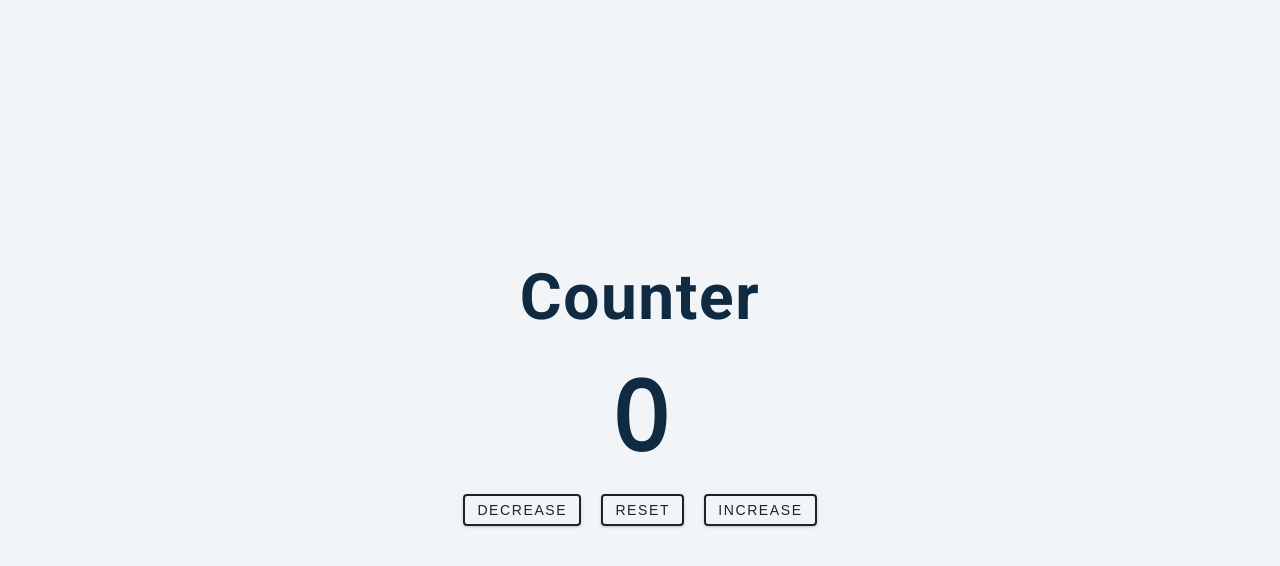
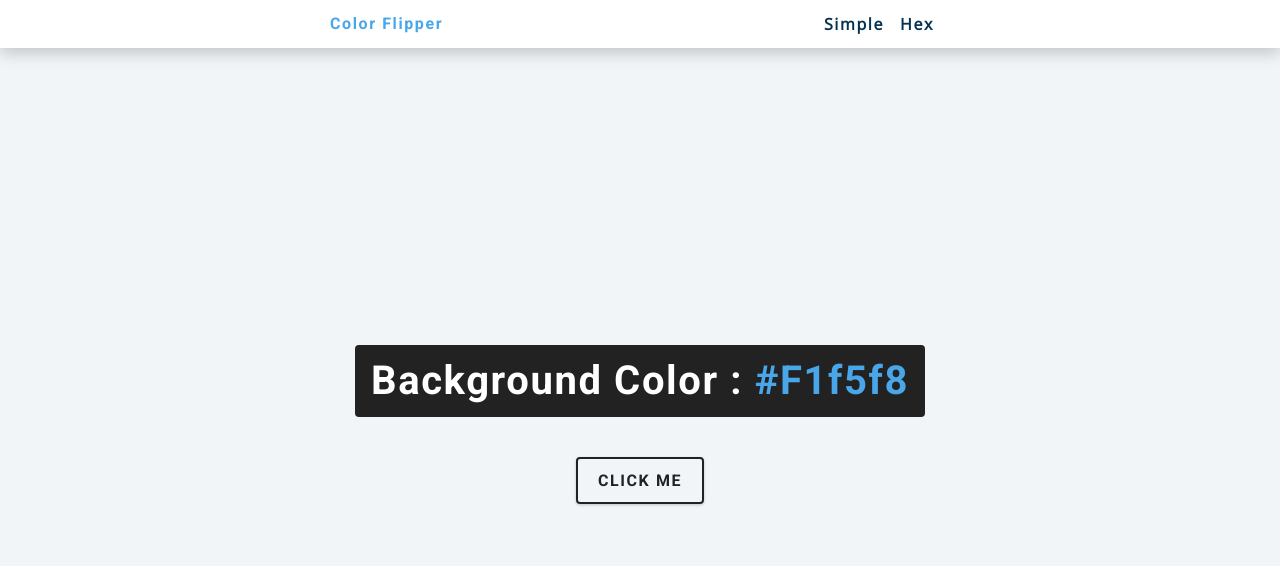
Before and after one commit to KennyLong22/youtube-projects, a plain HTML site: page index.html in a window 1280 px wide. Drawn offline with nearby package versions, Linux system fonts and the light colour scheme.

Commit message:
color flipper

```diff
--- a/app.js
+++ b/app.js
@@ -1,25 +1,10 @@
-let counter = 0;
+const colors = ["green", "red", "rgba(133,122,200)", "#f15025"];
 
-const value = document.querySelector('#value');
-const allBtns = document.querySelectorAll('.btn');
-
-allBtns.forEach(function(btn) {
-    btn.addEventListener('click', function(e) {
-        const className = e.currentTarget.classList;
-        if (className.contains('decrease')) {
-            counter--;
-        } else if (className.contains('reset')) {
-            counter = 0;
-        } else if (className.contains('increase')) {
-            counter++;
-        }
-        value.textContent = counter;
-        if (counter < 0) {
-            value.style.color = 'red';
-        } else if (counter === 0) {
-            value.style.color = '#444';
-        } else if (counter > 0) {
-            value.style.color = 'green';
-        }
-    })
+const btn = document.querySelector('button');
+const span = document.querySelector('span');
+const body = document.body;
+btn.addEventListener('click', function() {
+    const color = colors[Math.floor(Math.random() * colors.length)];
+    body.style.backgroundColor = color;
+    span.textContent = color;
 })
--- a/index.html
+++ b/index.html
@@ -3,21 +3,31 @@
   <head>
     <meta charset="UTF-8" />
     <meta name="viewport" content="width=device-width, initial-scale=1.0" />
-    <title>Counter</title>
+    <title>Color Flipper || Simple</title>
 
     <!-- styles -->
     <link rel="stylesheet" href="styles.css" />
   </head>
   <body>
+    <nav>
+      <div class="nav-center">
+        <h4>Color flipper</h4>
+          <ul class="nav-links">
+            <li>
+              <a href="index.html">simple</a>
+            </li>
+            <li>
+              <a href="hex.html">hex</a>
+            </li>
+          </ul>
+      </div>
+    </nav>
     <main>
       <div class="container">
-        <h1>Counter</h1>
-        <span id="value">0</span>
-        <div class="button-container">
-          <button class="btn decrease">decrease</button>
-          <button class="btn reset">reset</button>
-          <button class="btn increase">increase</button>
-        </div>
+        <h2>Background color :
+          <span class="color">#f1f5f8</span>
+        </h2>
+        <button class="btn btn-hero" id="btn">click me</button>
       </div>
     </main>
     <!-- javascript -->
--- a/styles.css
+++ b/styles.css
@@ -153,38 +153,82 @@ main {
 
 /*
 ===============
-Counter
+Nav
 ===============
 */
-
+nav {
+  background: var(--clr-white);
+  height: 3rem;
+  display: grid;
+  align-items: center;
+  box-shadow: var(--dark-shadow);
+}
+.nav-center {
+  width: 90vw;
+  max-width: var(--fixed-width);
+  margin: 0 auto;
+  display: flex;
+  align-items: center;
+  justify-content: space-between;
+}
+.nav-center h4 {
+  margin-bottom: 0;
+  color: var(--clr-primary-5);
+}
+.nav-links {
+  display: flex;
+}
+nav a {
+  text-transform: capitalize;
+  font-weight: 700;
+  font-size: 1rem;
+  color: var(--clr-primary-1);
+  letter-spacing: var(--spacing);
+  margin-right: 1rem;
+}
+nav a:hover {
+  color: var(--clr-primary-5);
+}
+/*
+===============
+Container
+===============
+*/
 main {
-  min-height: 100vh;
+  min-height: calc(100vh - 3rem);
   display: grid;
   place-items: center;
 }
 .container {
   text-align: center;
 }
-#value {
-  font-size: 6rem;
-  font-weight: bold;
+.container h2 {
+  background: var(--clr-black);
+  color: var(--clr-white);
+  padding: 1rem;
+  border-radius: var(--radius);
+  margin-bottom: 2.5rem;
 }
-.btn {
+.color {
+  color: var(--clr-primary-5);
+}
+.btn-hero {
+  font-family: var(--ff-primary);
   text-transform: uppercase;
   background: transparent;
   color: var(--clr-black);
-  padding: 0.375rem 0.75rem;
   letter-spacing: var(--spacing);
   display: inline-block;
+  font-weight: 700;
   transition: var(--transition);
-  font-size: 0.875rem;
   border: 2px solid var(--clr-black);
   cursor: pointer;
   box-shadow: 0 1px 3px rgba(0, 0, 0, 0.2);
   border-radius: var(--radius);
-  margin: 0.5rem;
+  font-size: 1rem;
+  padding: 0.75rem 1.25rem;
 }
-.btn:hover {
+.btn-hero:hover {
   color: var(--clr-white);
   background: var(--clr-black);
 }
```
